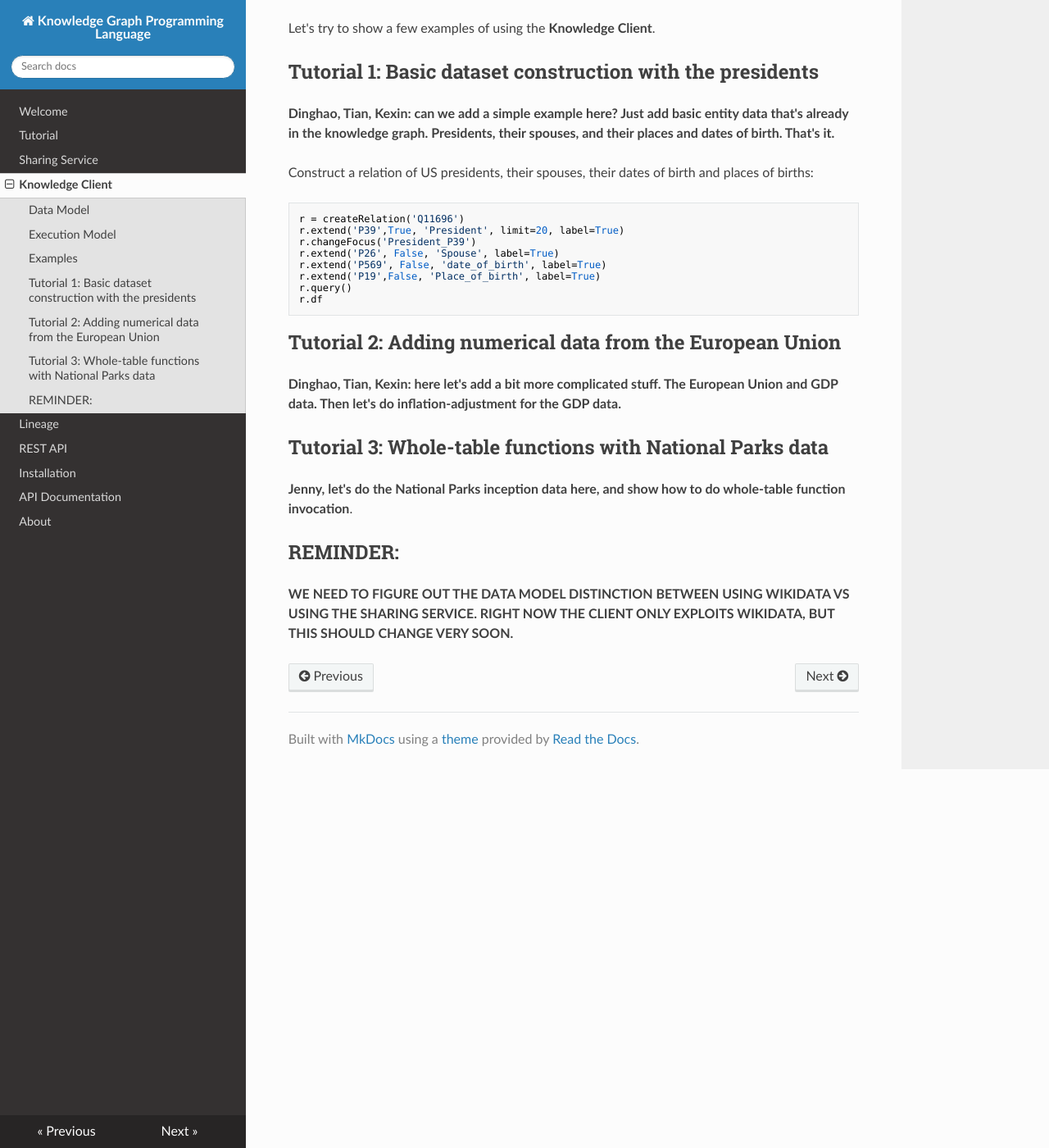
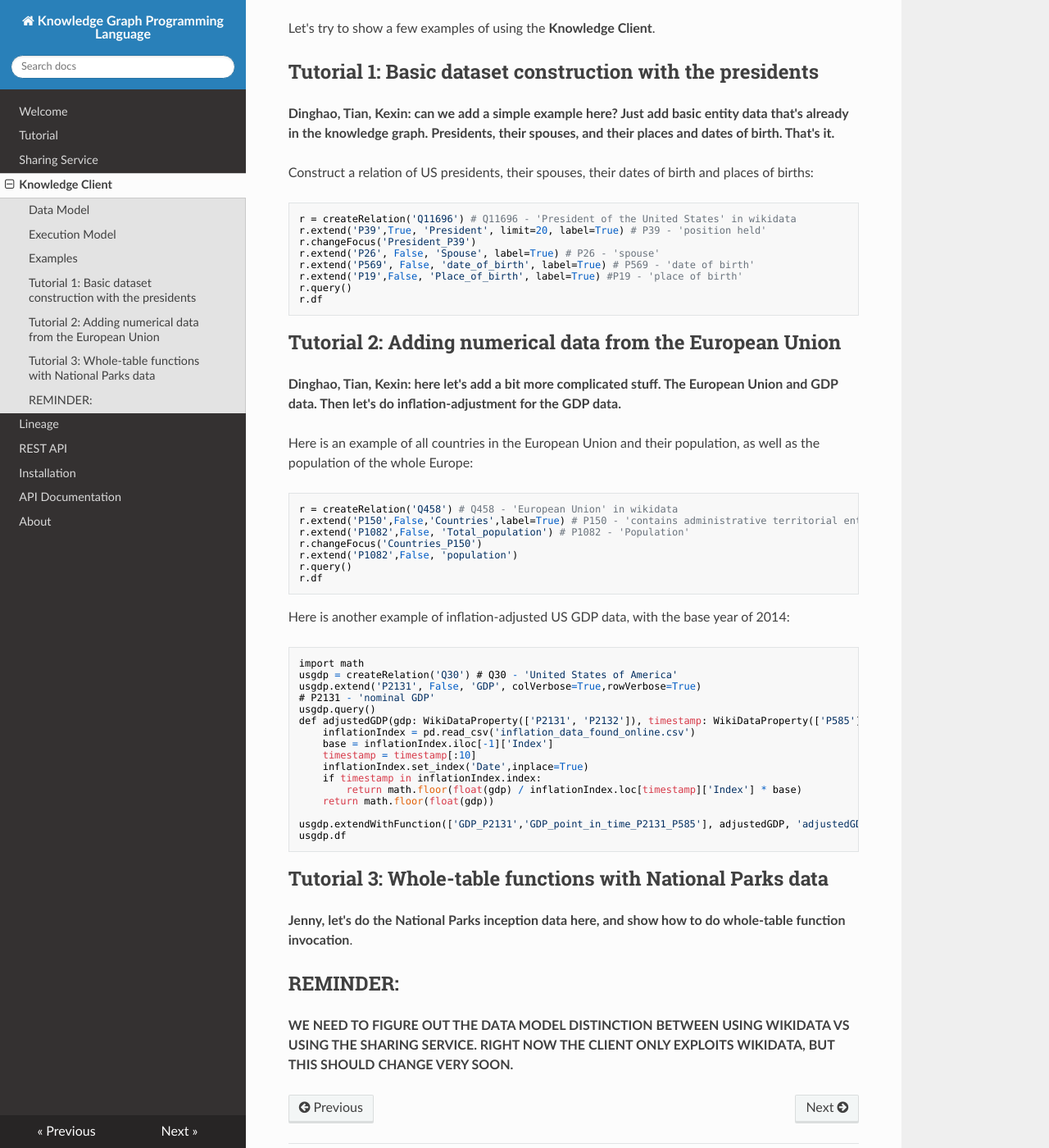
Before and after one commit to mikecafarella/KNP, an MkDocs documentation site: the page built from docs/knowledgeclient.md, in a window 1280 px wide and 1400 px high, scrolled down 1457 px. Shown: the whole window at 82% size. Built offline with MkDocs 1.6.1, drawn with Linux system fonts in a browser that asks for light colours; nearby versions of some CDN libraries.

Commit message:
update Tutorials

```diff
--- a/docs/knowledgeclient.md
+++ b/docs/knowledgeclient.md
@@ -35,12 +35,12 @@ __Dinghao, Tian, Kexin: can we add a simple example here?  Just add basic entity
 
 Construct a relation of US presidents, their spouses, their dates of birth and places of births:
 
-    r = createRelation('Q11696')
-    r.extend('P39',True, 'President', limit=20, label=True)
+    r = createRelation('Q11696') # Q11696 - 'President of the United States' in wikidata
+    r.extend('P39',True, 'President', limit=20, label=True) # P39 - 'position held'
     r.changeFocus('President_P39')
-    r.extend('P26', False, 'Spouse', label=True)
-    r.extend('P569', False, 'date_of_birth', label=True)
-    r.extend('P19',False, 'Place_of_birth', label=True)
+    r.extend('P26', False, 'Spouse', label=True) # P26 - 'spouse'
+    r.extend('P569', False, 'date_of_birth', label=True) # P569 - 'date of birth'
+    r.extend('P19',False, 'Place_of_birth', label=True) #P19 - 'place of birth'
     r.query()
     r.df
 
@@ -49,6 +49,37 @@ Construct a relation of US presidents, their spouses, their dates of birth and p
 ## Tutorial 2: Adding numerical data from the European Union
 __Dinghao, Tian, Kexin: here let's add a bit more complicated stuff.  The European Union and GDP data.  Then let's do inflation-adjustment for the GDP data.__
 
+Here is an example of all countries in the European Union and their population, as well as the population of the whole Europe:
+
+    r = createRelation('Q458') # Q458 - 'European Union' in wikidata
+    r.extend('P150',False,'Countries',label=True) # P150 - 'contains administrative territorial entity'
+    r.extend('P1082',False, 'Total_population') # P1082 - 'Population'
+    r.changeFocus('Countries_P150')
+    r.extend('P1082',False, 'population')
+    r.query()
+    r.df
+
+
+Here is another example of inflation-adjusted US GDP data, with the base year of 2014:
+
+    import math
+    usgdp = createRelation('Q30') # Q30 - 'United States of America'
+    usgdp.extend('P2131', False, 'GDP', colVerbose=True,rowVerbose=True)
+    # P2131 - 'nominal GDP'
+    usgdp.query()
+    def adjustedGDP(gdp: WikiDataProperty(['P2131', 'P2132']), timestamp: WikiDataProperty(['P585'])):
+        inflationIndex = pd.read_csv('inflation_data_found_online.csv')
+        base = inflationIndex.iloc[-1]['Index']
+        timestamp = timestamp[:10]
+        inflationIndex.set_index('Date',inplace=True)
+        if timestamp in inflationIndex.index:
+            return math.floor(float(gdp) / inflationIndex.loc[timestamp]['Index'] * base)
+        return math.floor(float(gdp))
+
+    usgdp.extendWithFunction(['GDP_P2131','GDP_point_in_time_P2131_P585'], adjustedGDP, 'adjustedGDP_P2131') # base 2014
+    usgdp.df
+
+
 ## Tutorial 3: Whole-table functions with National Parks data
 __Jenny, let's do the National Parks inception data here, and show how to do whole-table function invocation__.
 
```
